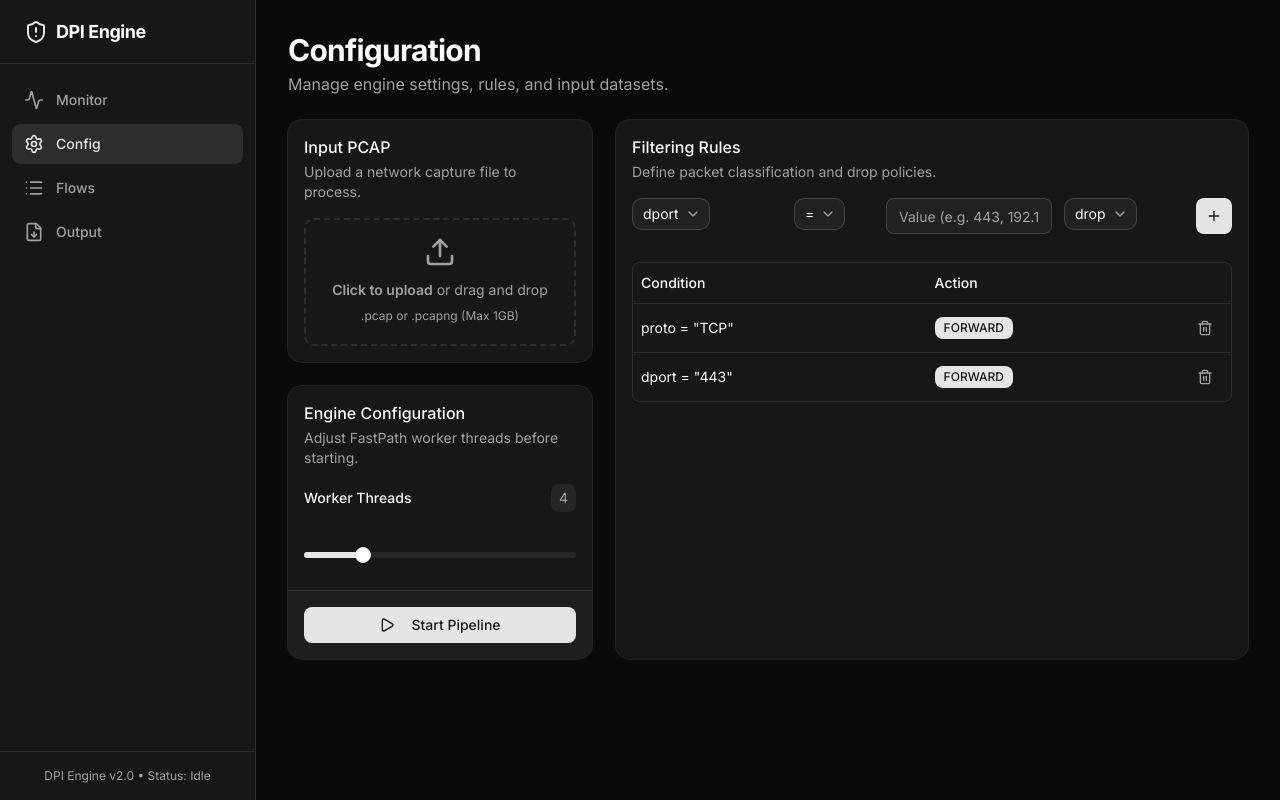
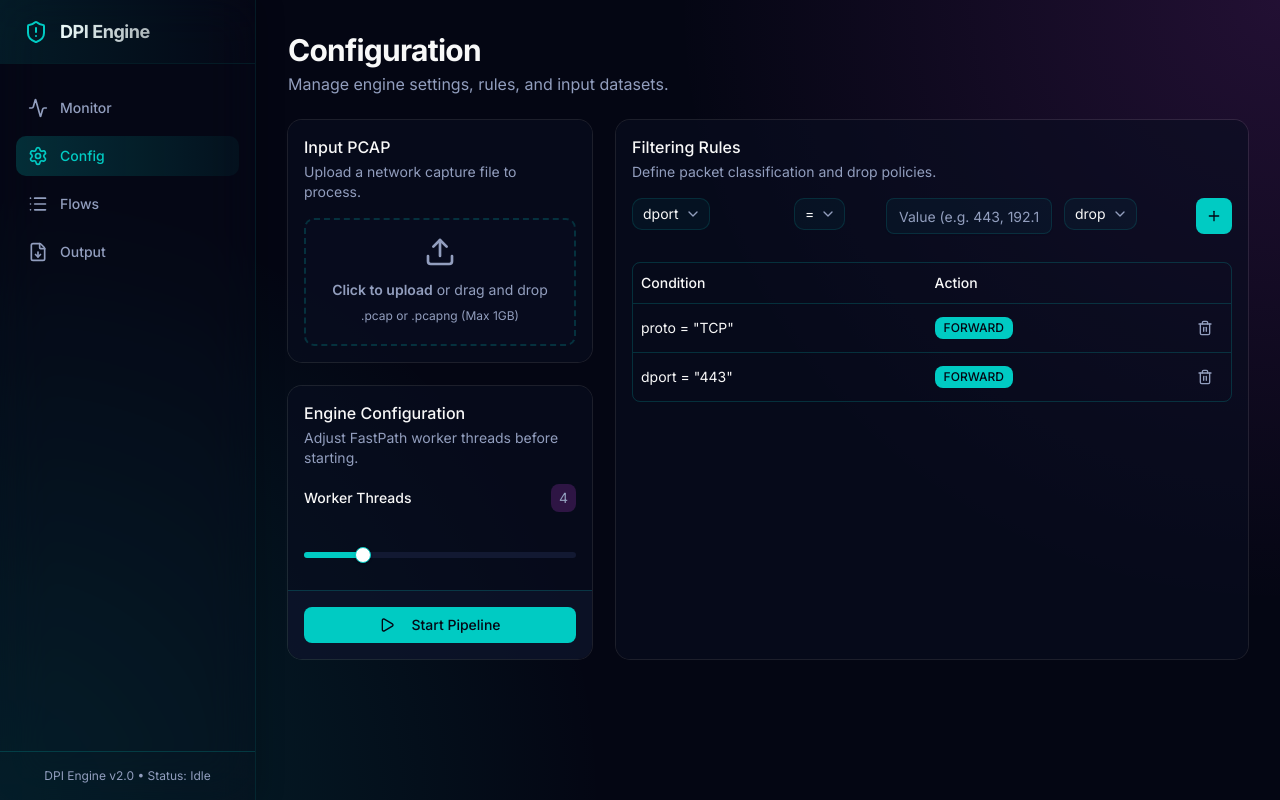
Before and after one commit to dwivedyarvind67/DPI, a Next.js app in the folder pcap-dashboard/: page /config in a window 1280 px wide. Built offline with nearby package versions, Linux system fonts and the light colour scheme.

Commit message:
style: apply premium dark/neon glassmorphism design overhaul

```diff
--- a/pcap-dashboard/app/globals.css
+++ b/pcap-dashboard/app/globals.css
@@ -84,37 +84,49 @@
 }
 
 .dark {
-  --background: oklch(0.145 0 0);
-  --foreground: oklch(0.985 0 0);
-  --card: oklch(0.205 0 0);
-  --card-foreground: oklch(0.985 0 0);
-  --popover: oklch(0.205 0 0);
-  --popover-foreground: oklch(0.985 0 0);
-  --primary: oklch(0.922 0 0);
-  --primary-foreground: oklch(0.205 0 0);
-  --secondary: oklch(0.269 0 0);
-  --secondary-foreground: oklch(0.985 0 0);
-  --muted: oklch(0.269 0 0);
-  --muted-foreground: oklch(0.708 0 0);
-  --accent: oklch(0.269 0 0);
-  --accent-foreground: oklch(0.985 0 0);
-  --destructive: oklch(0.704 0.191 22.216);
-  --border: oklch(1 0 0 / 10%);
-  --input: oklch(1 0 0 / 15%);
-  --ring: oklch(0.556 0 0);
-  --chart-1: oklch(0.87 0 0);
-  --chart-2: oklch(0.556 0 0);
-  --chart-3: oklch(0.439 0 0);
-  --chart-4: oklch(0.371 0 0);
-  --chart-5: oklch(0.269 0 0);
-  --sidebar: oklch(0.205 0 0);
-  --sidebar-foreground: oklch(0.985 0 0);
-  --sidebar-primary: oklch(0.488 0.243 264.376);
-  --sidebar-primary-foreground: oklch(0.985 0 0);
-  --sidebar-accent: oklch(0.269 0 0);
-  --sidebar-accent-foreground: oklch(0.985 0 0);
-  --sidebar-border: oklch(1 0 0 / 10%);
-  --sidebar-ring: oklch(0.556 0 0);
+  --background: oklch(0.13 0.03 270); /* Deep space purple/blue */
+  --foreground: oklch(0.98 0 0); /* White */
+
+  /* Glassy Cards */
+  --card: oklch(0.17 0.04 270 / 60%);
+  --card-foreground: oklch(0.98 0 0);
+
+  --popover: oklch(0.15 0.04 270);
+  --popover-foreground: oklch(0.98 0 0);
+
+  /* Neon Cyan Primary */
+  --primary: oklch(0.75 0.15 190);
+  --primary-foreground: oklch(0.13 0.03 270);
+
+  /* Neon Pink Secondary */
+  --secondary: oklch(0.65 0.25 320 / 20%);
+  --secondary-foreground: oklch(0.65 0.25 320);
+
+  --muted: oklch(0.22 0.05 270);
+  --muted-foreground: oklch(0.7 0.05 270);
+
+  --accent: oklch(0.75 0.15 190 / 20%);
+  --accent-foreground: oklch(0.75 0.15 190);
+
+  --destructive: oklch(0.6 0.2 20);
+  --border: oklch(0.75 0.15 190 / 20%);
+  --input: oklch(0.75 0.15 190 / 15%);
+  --ring: oklch(0.75 0.15 190);
+
+  --chart-1: oklch(0.75 0.15 190); /* Cyan */
+  --chart-2: oklch(0.65 0.25 320); /* Pink */
+  --chart-3: oklch(0.75 0.15 140); /* Green */
+  --chart-4: oklch(0.80 0.15 80);  /* Yellow */
+  --chart-5: oklch(0.6 0.2 20);    /* Orange/Red */
+
+  --sidebar: oklch(0.13 0.03 270 / 80%);
+  --sidebar-foreground: oklch(0.98 0 0);
+  --sidebar-primary: oklch(0.75 0.15 190);
+  --sidebar-primary-foreground: oklch(0.13 0.03 270);
+  --sidebar-accent: oklch(0.75 0.15 190 / 20%);
+  --sidebar-accent-foreground: oklch(0.75 0.15 190);
+  --sidebar-border: oklch(0.75 0.15 190 / 20%);
+  --sidebar-ring: oklch(0.75 0.15 190);
 }
 
 @layer base {
@@ -123,6 +135,10 @@
   }
   body {
     @apply bg-background text-foreground;
+    background-image:
+      radial-gradient(circle at 100% 0%, oklch(0.65 0.25 320 / 15%) 0%, transparent 40%),
+      radial-gradient(circle at 0% 100%, oklch(0.75 0.15 190 / 15%) 0%, transparent 40%);
+    background-attachment: fixed;
   }
   html {
     @apply font-sans;
--- a/pcap-dashboard/components/Sidebar.tsx
+++ b/pcap-dashboard/components/Sidebar.tsx
@@ -15,13 +15,16 @@ export function Sidebar() {
   ];
 
   return (
-    <div className="w-64 border-r border-border bg-card flex flex-col">
-      <div className="h-16 flex items-center px-6 border-b border-border">
-        <ShieldAlert className="w-6 h-6 text-primary mr-2" />
-        <span className="font-bold text-lg tracking-tight">DPI Engine</span>
+    <div className="w-64 border-r border-border/50 bg-card/40 backdrop-blur-xl flex flex-col shadow-[4px_0_24px_rgba(0,0,0,0.2)] z-10">
+      <div className="h-16 flex items-center px-6 border-b border-border/50 relative overflow-hidden">
+        <div className="absolute inset-0 bg-gradient-to-r from-primary/10 to-transparent pointer-events-none" />
+        <ShieldAlert className="w-6 h-6 text-primary mr-3 drop-shadow-[0_0_8px_rgba(var(--primary),0.8)]" />
+        <span className="font-bold text-lg tracking-tight bg-clip-text text-transparent bg-gradient-to-r from-white to-white/70">
+          DPI Engine
+        </span>
       </div>
 
-      <nav className="flex-1 py-4 flex flex-col gap-1 px-3">
+      <nav className="flex-1 py-6 flex flex-col gap-2 px-4">
         {routes.map((route) => {
           const isActive = pathname.startsWith(route.path);
           const Icon = route.icon;
@@ -30,13 +33,13 @@ export function Sidebar() {
             <Link
               key={route.path}
               href={route.path}
-              className={`flex items-center gap-3 px-3 py-2.5 rounded-md text-sm font-medium transition-colors ${
+              className={`flex items-center gap-3 px-3 py-2.5 rounded-lg text-sm font-medium transition-all duration-300 ${
                 isActive
-                  ? "bg-primary/10 text-primary"
-                  : "text-muted-foreground hover:bg-secondary hover:text-foreground"
+                  ? "bg-gradient-to-r from-primary/20 to-primary/5 text-primary shadow-[inset_4px_0_0_rgba(var(--primary),1)]"
+                  : "text-muted-foreground hover:bg-secondary/50 hover:text-foreground hover:translate-x-1"
               }`}
             >
-              <Icon className="w-5 h-5" />
+              <Icon className={`w-5 h-5 ${isActive ? 'drop-shadow-[0_0_8px_rgba(var(--primary),0.8)]' : ''}`} />
               {route.name}
             </Link>
           );
```
